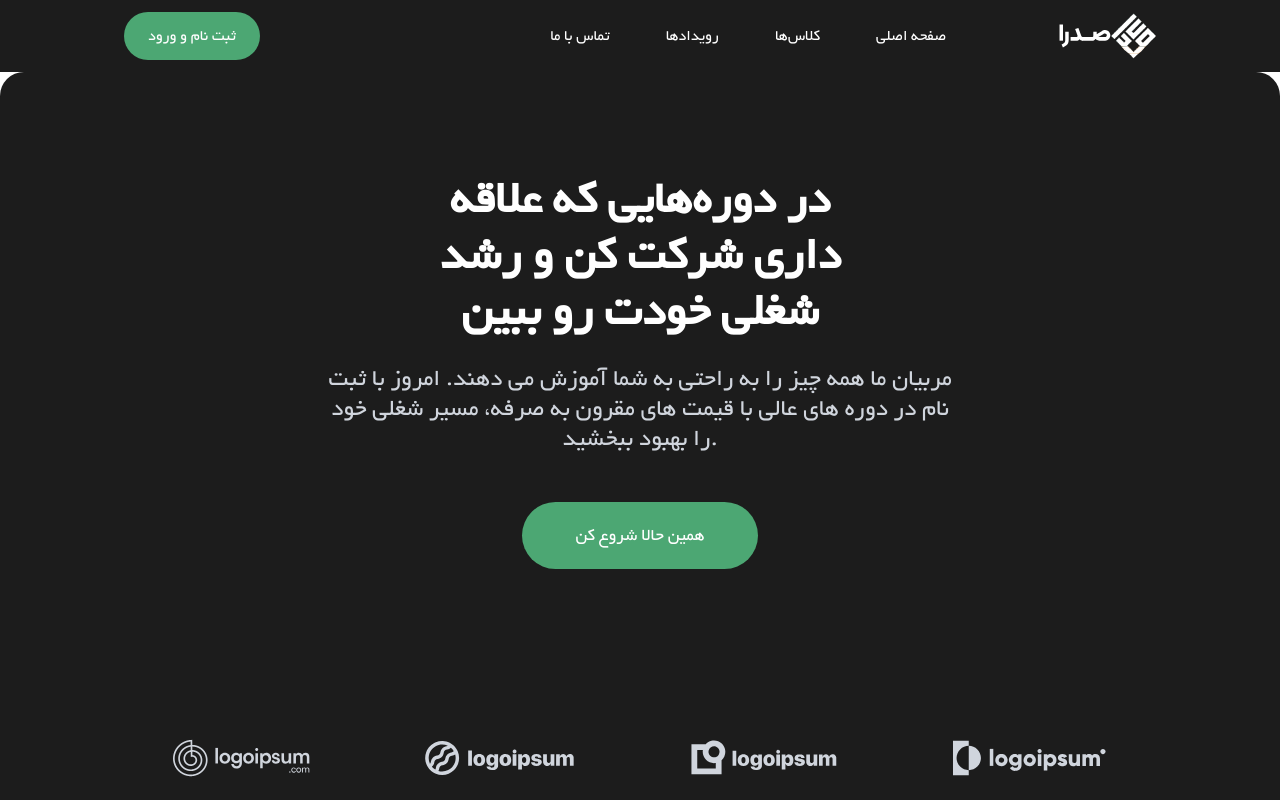
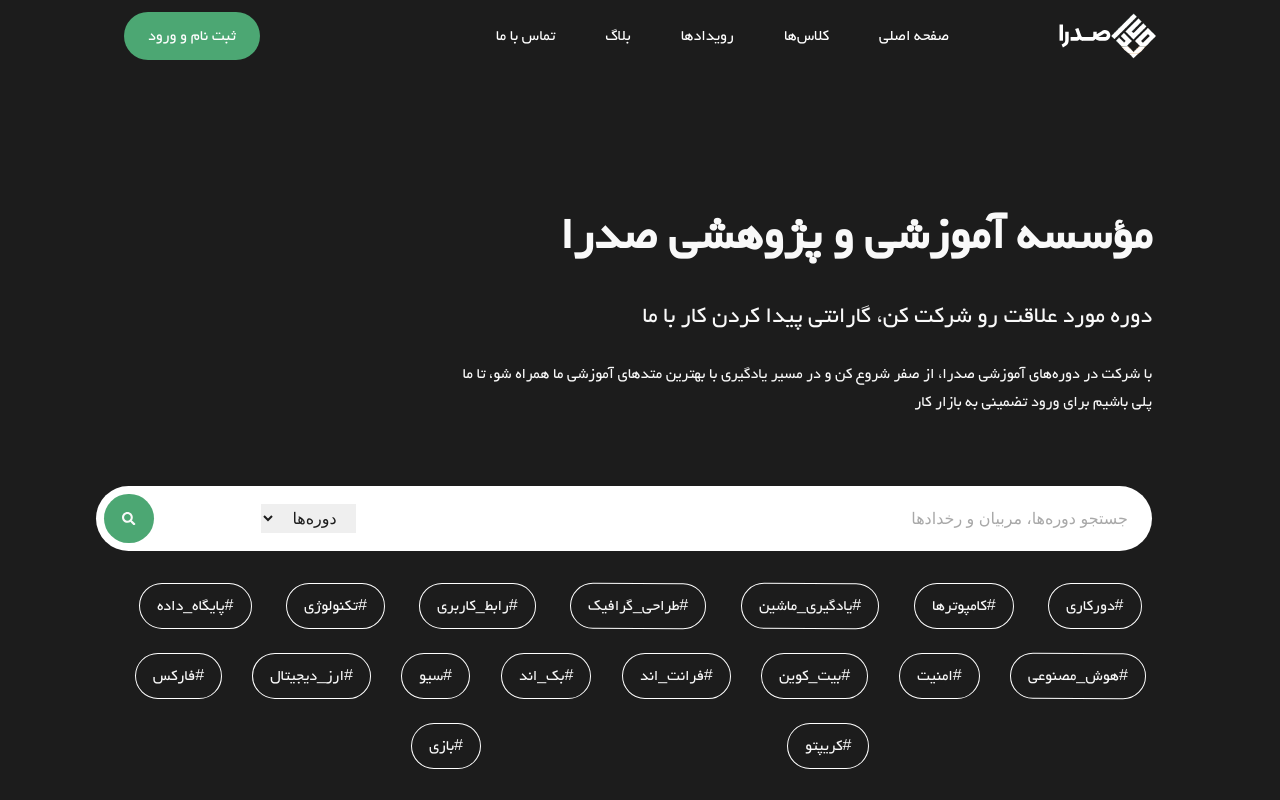
Before and after one commit to amiriar/sadra-v1, a React (Vite) app: page /contact in a window 1280 px wide. Shown: the top 800 px of the page. Built offline with nearby package versions, Linux system fonts and the light colour scheme.

Commit message:
home styles updated

```diff
--- a/src/components/layouts/Drawer.jsx
+++ b/src/components/layouts/Drawer.jsx
@@ -2,6 +2,7 @@
 
 // MUI parts
 import { Box, Drawer, Typography } from '@mui/material'
+import { Link } from 'react-router-dom'
 
 const SideBar = ({isOpen , setIsopen}) => {
   return (
@@ -10,10 +11,11 @@
             <Typography variant='h6' component="div">
 
             <ul style={{marginTop : 150}} >
-                <li style={{margin : 30}}>صفحه اصلی</li>
-                <li style={{margin : 30}}>رویدادها</li>
-                <li style={{margin : 30}}>کلاس‌ها</li>
-                <li style={{margin : 30}}>تماس با ما</li>
+              <li style={{margin: 30}}><Link style={{color:"#212121", fontFamily:'Yekan, sans-serif'}} to={'/'}>صفحه اصلی</Link></li>
+              <li style={{margin: 30}}><Link style={{color:"#212121", fontFamily:'Yekan, sans-serif'}} to={'/events'}>رویدادها</Link></li>
+              <li style={{margin: 30}}><Link style={{color:"#212121", fontFamily:'Yekan, sans-serif'}} to={'/classes'}>کلاس‌ها</Link></li>
+              <li style={{margin: 30}}><Link style={{color:"#212121", fontFamily:'Yekan, sans-serif'}} to={'/blog'}>بلاگ</Link></li>
+              <li style={{margin: 30}}><Link style={{color:"#212121", fontFamily:'Yekan, sans-serif'}} to={'/contact'}>تماس با ما</Link></li>
             </ul>
 
             </Typography>
--- a/src/components/layouts/Header.css
+++ b/src/components/layouts/Header.css
@@ -12,6 +12,11 @@
     box-sizing: border-box;
     padding: 12px 124px;
     margin: 0 auto;
+}
+.link{
+    color: var(--base-white);
+    box-sizing: border-box;
+    padding: 10px;
 }
 
 .List_Logo{
@@ -30,7 +35,7 @@
     margin: 0px 85px 0px 0px;
 }
 .List_Logo ul li{
-    margin: 12px 28px;
+    margin: 12px 15px;
     cursor: pointer;
 }
 
@@ -54,12 +59,21 @@
 
 /* Responsive */
 
+@media (max-width : 1100px) {
+    .NavBar{
+        padding:  12px 20px;
+    }
+    .List_Logo ul li{
+        margin: 12px 10px;
+        cursor: pointer;
+    }
+}
 @media (max-width : 981px) {
     .NavBar{
         padding:  12px 20px;
     }
     .List_Logo ul li{
-        margin: 12px 20px;
+        margin: 12px 10px;
         cursor: pointer;
     }
     .List_Logo ul{
--- a/src/components/layouts/Header.jsx
+++ b/src/components/layouts/Header.jsx
@@ -9,7 +9,7 @@
 import {Logo} from './svg/Logo';
 import Logo2 from './svg/Logo2';
 import { RxHamburgerMenu } from "react-icons/rx";
-import Pattern from './svg/pattern';
+import { Link } from 'react-router-dom';
 
 const Header = () => {
   const [isOpen , setIsopen] = useState(false)
@@ -20,15 +20,14 @@
           <button className='login_Btn'>ثبت نام و ورود</button>
           <RxHamburgerMenu className='burgur' onClick={()=> setIsopen(e => !e)} />
       </div>
-
       <div className='List_Logo'>
-
       <div>
           <ul>
-            <li><p>تماس با ما</p></li>
-            <li><p>رویدادها</p></li>
-            <li><p>کلاس‌ها</p></li>
-            <li><p>صفحه اصلی</p></li>
+              <li><Link className='link' to={'/contact'}>تماس با ما</Link></li>
+              <li><Link className='link' to={'/blog'}>بلاگ</Link></li>
+              <li><Link className='link' to={'/events'}>رویدادها</Link></li>
+              <li><Link className='link' to={'/classes'}>کلاس‌ها</Link></li>
+              <li><Link className='link' to={'/'}>صفحه اصلی</Link></li>
           </ul>
       </div>
 
@@ -37,8 +36,6 @@
           <Logo/>
       </div>
       </div>
-
-
     <SideBar setIsopen={setIsopen} isOpen={isOpen} />
     </div>
   )
--- a/src/components/routes/AppRoutes.jsx
+++ b/src/components/routes/AppRoutes.jsx
@@ -10,6 +10,9 @@
             <Route path="/" element={<Home />} />
             <Route path="/blog" element={<Blog />} />
             <Route path="/blog/:id" element={<BlogDetails />} />
+            <Route path="/events" element={<Blog />} />
+            <Route path="/classes" element={<Blog />} />
+            <Route path="/contact" element={<Blog />} />
         </Routes>
     );
 };
--- a/src/index.css
+++ b/src/index.css
@@ -53,3 +53,8 @@
   max-width: 1920px;
   margin: 0 auto;
 }
+@media (max-width : 950px) {
+  body{
+    cursor: default;
+  }
+}
```
Lines whose indentation alone changed are shown as unchanged.
